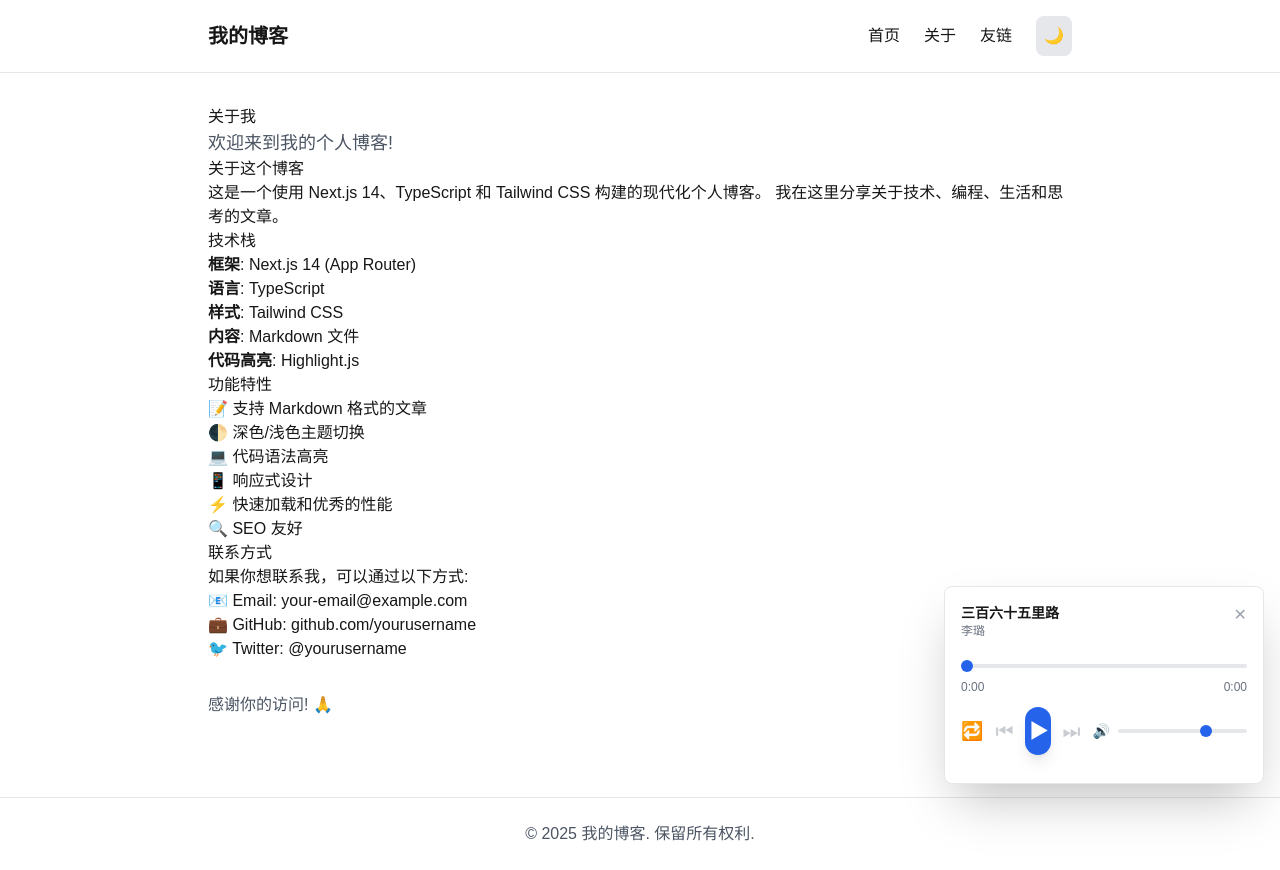
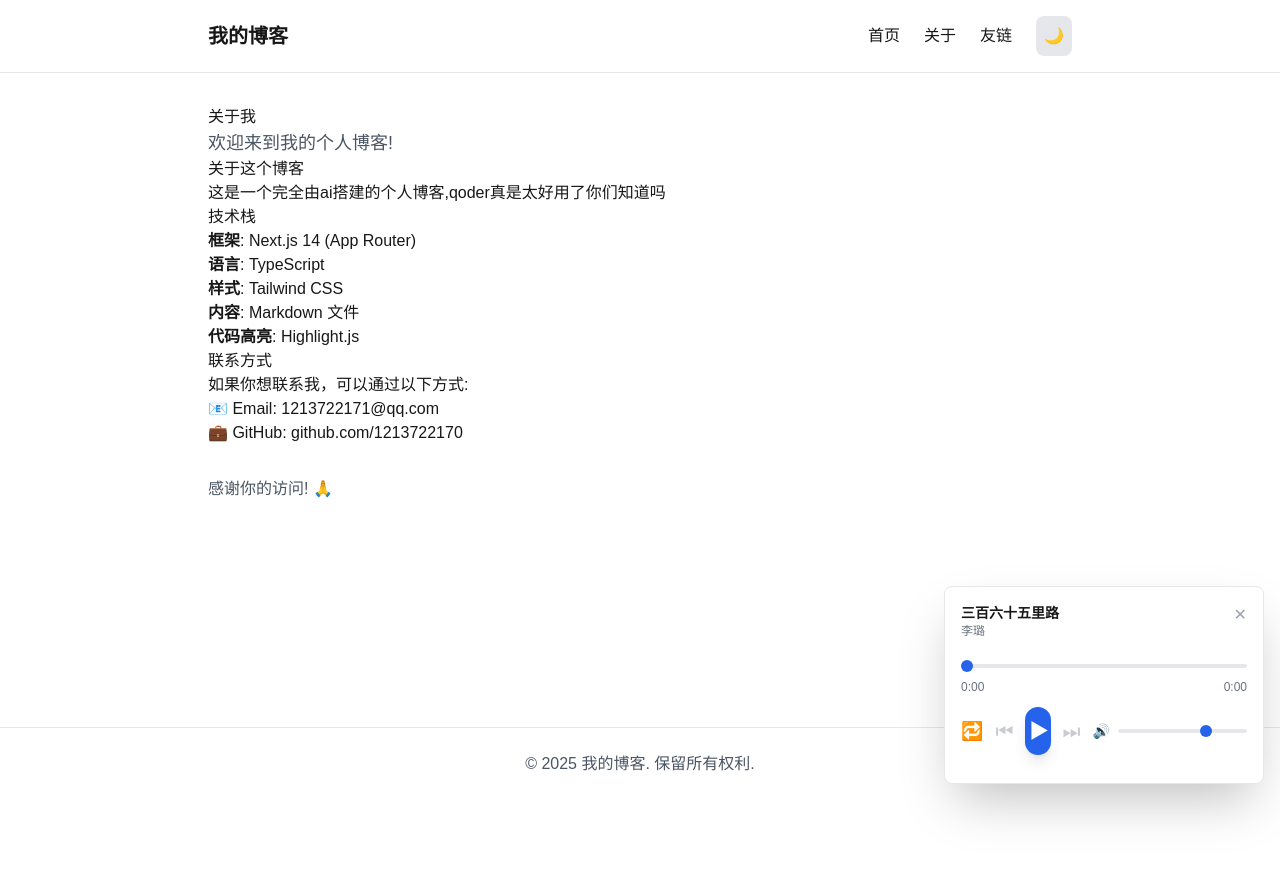
Before and after one commit to 1213722170/blog, a Next.js app: page /blog/about in a window 1280 px wide. After the commit the page ends 800 px from the top, so only its background shows below. Built offline with nearby package versions, Linux system fonts and the light colour scheme.

Commit message:
Update page.tsx

```diff
--- a/app/about/page.tsx
+++ b/app/about/page.tsx
@@ -9,8 +9,7 @@ export default function AboutPage() {
 
       <h2>关于这个博客</h2>
       <p>
-        这是一个使用 Next.js 14、TypeScript 和 Tailwind CSS 构建的现代化个人博客。
-        我在这里分享关于技术、编程、生活和思考的文章。
+        这是一个完全由ai搭建的个人博客,qoder真是太好用了你们知道吗
       </p>
 
       <h2>技术栈</h2>
@@ -21,25 +20,13 @@ export default function AboutPage() {
         <li><strong>内容</strong>: Markdown 文件</li>
         <li><strong>代码高亮</strong>: Highlight.js</li>
       </ul>
-
-      <h2>功能特性</h2>
-      <ul>
-        <li>📝 支持 Markdown 格式的文章</li>
-        <li>🌓 深色/浅色主题切换</li>
-        <li>💻 代码语法高亮</li>
-        <li>📱 响应式设计</li>
-        <li>⚡ 快速加载和优秀的性能</li>
-        <li>🔍 SEO 友好</li>
-      </ul>
-
       <h2>联系方式</h2>
       <p>
         如果你想联系我，可以通过以下方式:
       </p>
       <ul>
-        <li>📧 Email: your-email@example.com</li>
-        <li>💼 GitHub: github.com/yourusername</li>
-        <li>🐦 Twitter: @yourusername</li>
+        <li>📧 Email: 1213722171@qq.com</li>
+        <li>💼 GitHub: github.com/1213722170</li>
       </ul>
 
       <p className="mt-8 text-gray-600 dark:text-gray-400">
```
